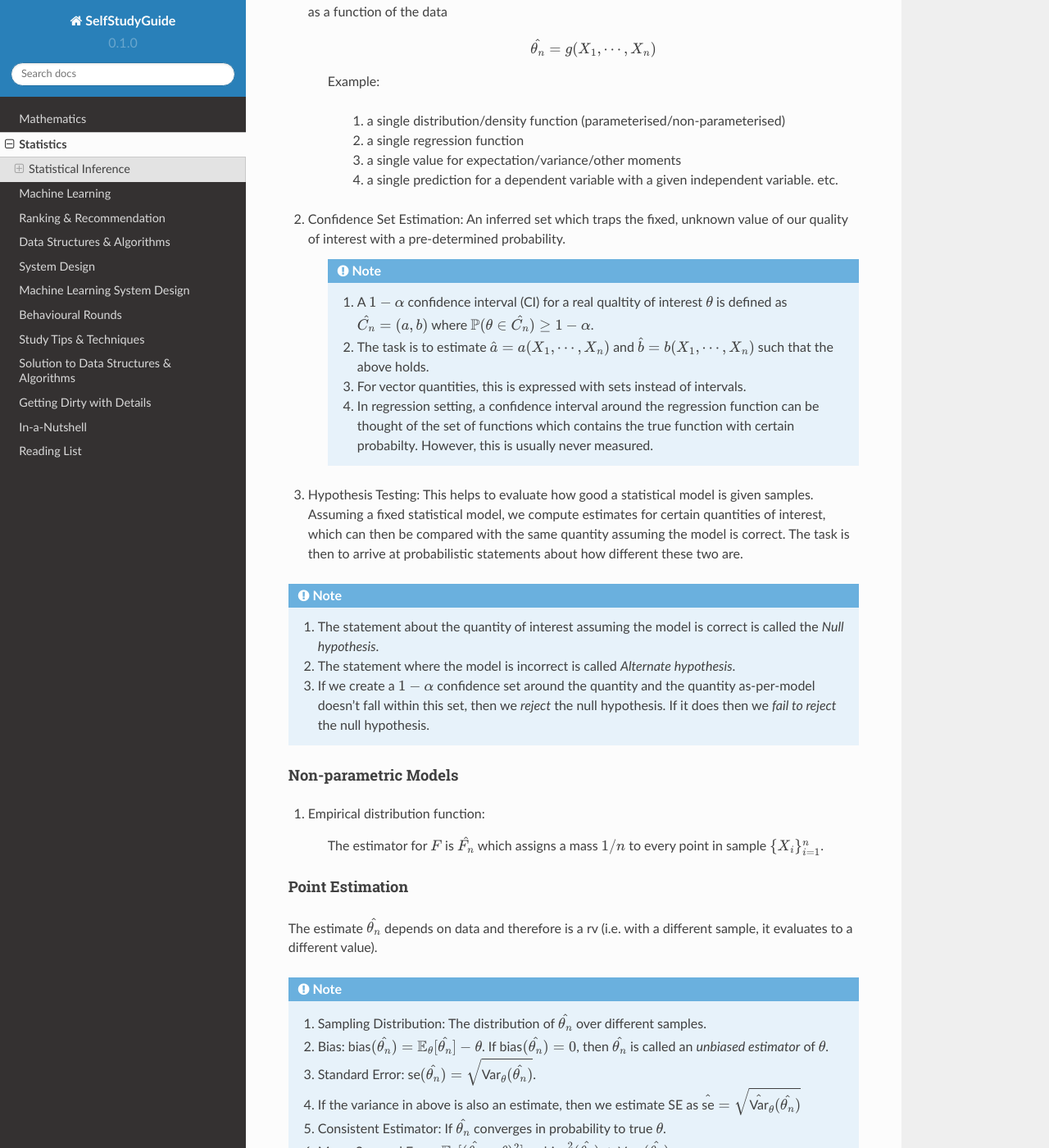
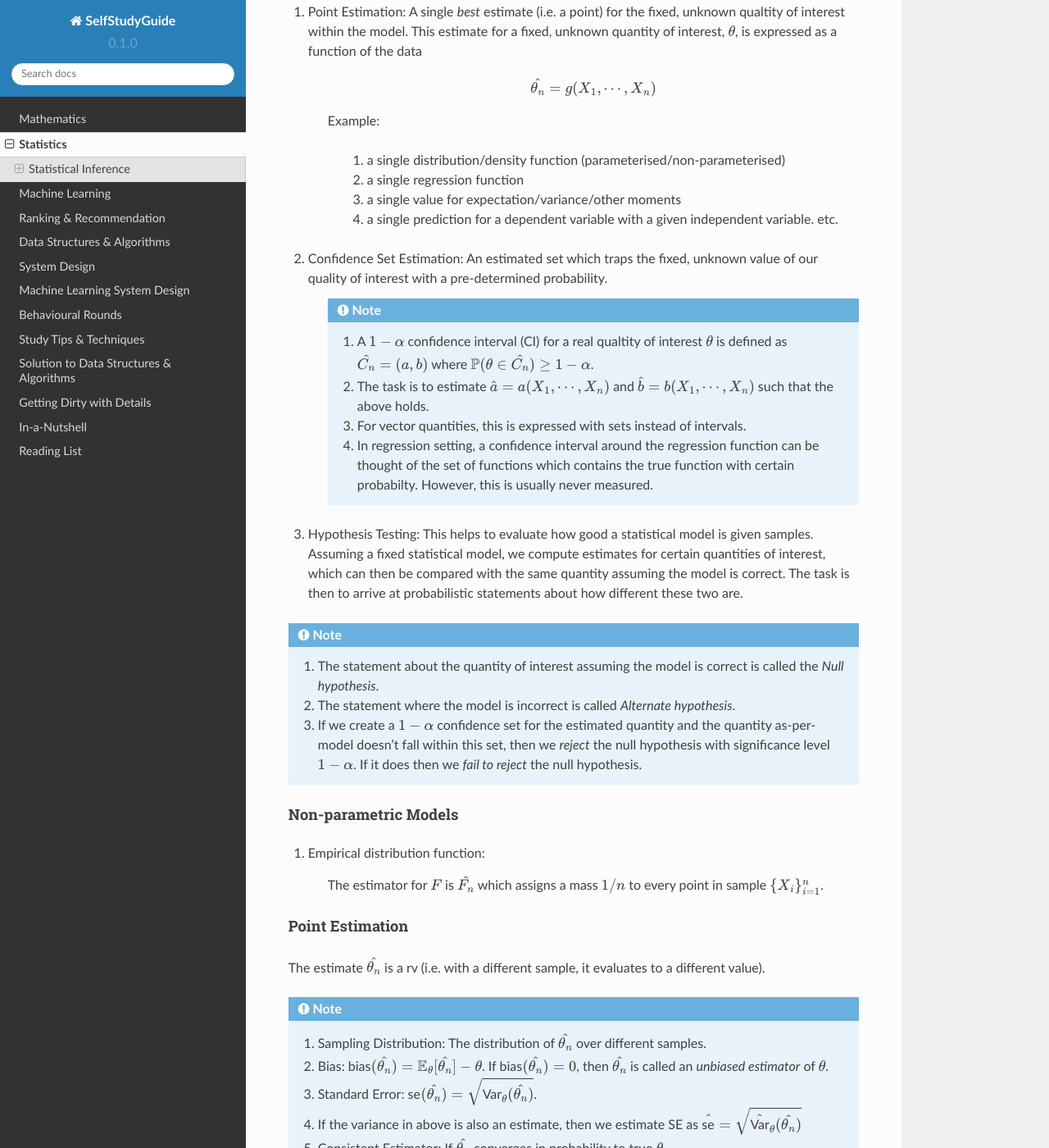
Before and after one commit to uselesstechjunks/leetcode, a Sphinx documentation site: the page built from docs/source/stat.rst, in a window 1280 px wide and 1400 px high, scrolled down 1974 px. Shown: the whole window at 82% size. Built offline with Sphinx 7.4.7 and the Read the Docs theme 2.0.0, drawn with Linux system fonts in a browser that asks for light colours; some of the changed text lies outside the part shown.

Commit message:
Update stat.rst

```diff
--- a/docs/source/stat.rst
+++ b/docs/source/stat.rst
@@ -66,7 +66,7 @@ A non-parametric model for distributions can be the set of all possible cdfs.
 Types of Inference
 =========================
 
-#. Point Estimation: An inferred single *best* estimate (i.e. a point) for the fixed, unknown qualtity of interest within the model. This estimate for a fixed, unknown quantity of interest, :math:`\theta`, is expressed as a function of the data
+#. Point Estimation: A single *best* estimate (i.e. a point) for the fixed, unknown qualtity of interest within the model. This estimate for a fixed, unknown quantity of interest, :math:`\theta`, is expressed as a function of the data
 
     .. math::
         \hat{\theta_n}=g(X_1,\cdots,X_n)
@@ -78,7 +78,7 @@ Types of Inference
         #. a single value for expectation/variance/other moments
         #. a single prediction for a dependent variable with a given independent variable. etc.
 
-#. Confidence Set Estimation: An inferred set which traps the fixed, unknown value of our quality of interest with a pre-determined probability.
+#. Confidence Set Estimation: An estimated set which traps the fixed, unknown value of our quality of interest with a pre-determined probability.
 
     .. note::
         #. A :math:`1-\alpha` confidence interval (CI) for a real qualtity of interest :math:`\theta` is defined as :math:`\hat{C_n}=(a,b)` where :math:`\mathbb{P}(\theta\in\hat{C_n})\ge 1-\alpha`.
@@ -91,7 +91,7 @@ Types of Inference
 .. note::
     #. The statement about the quantity of interest assuming the model is correct is called the *Null hypothesis*.
     #. The statement where the model is incorrect is called *Alternate hypothesis*.
-    #. If we create a :math:`1-\alpha` confidence set around the quantity and the quantity as-per-model doesn't fall within this set, then we *reject* the null hypothesis.  If it does then we *fail to reject* the null hypothesis.
+    #. If we create a :math:`1-\alpha` confidence set for the estimated quantity and the quantity as-per-model doesn't fall within this set, then we *reject* the null hypothesis with significance level :math:`1-\alpha`.  If it does then we *fail to reject* the null hypothesis.
 
 Non-parametric Models
 ---------------------------
@@ -101,7 +101,7 @@ Non-parametric Models
 
 Point Estimation
 ---------------------------
-The estimate :math:`\hat{\theta_n}` depends on data and therefore is a rv (i.e. with a different sample, it evaluates to a different value).
+The estimate :math:`\hat{\theta_n}` is a rv (i.e. with a different sample, it evaluates to a different value).
 
 .. note::
     #. Sampling Distribution: The distribution of :math:`\hat{\theta_n}` over different samples.
```
Also changed, not shown: other parts of docs/source/stat.rst (+1 -1 lines).
